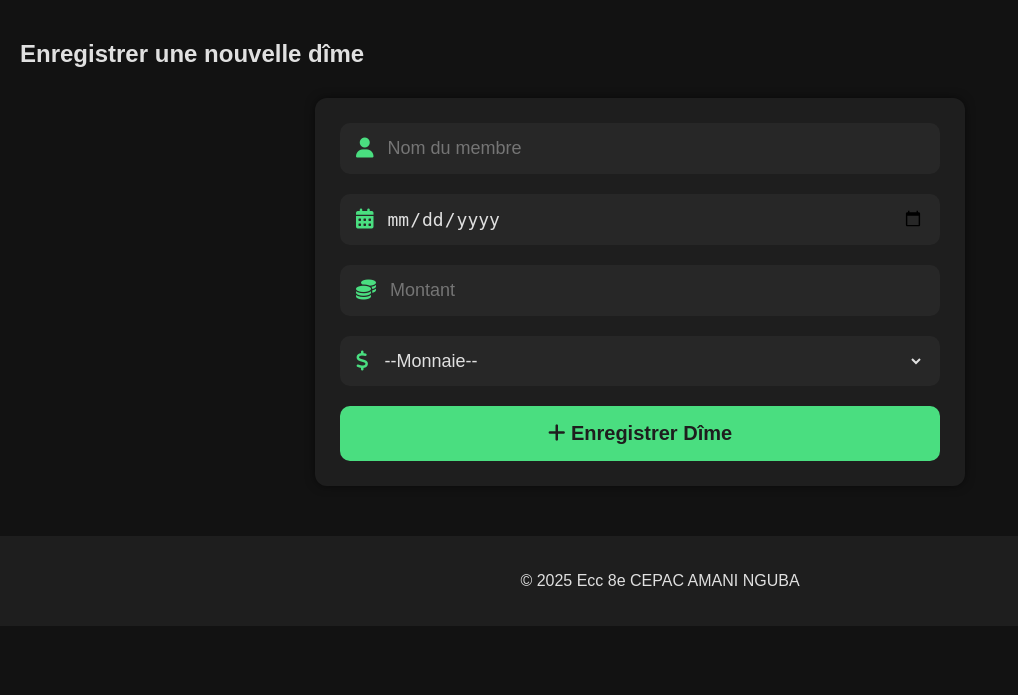
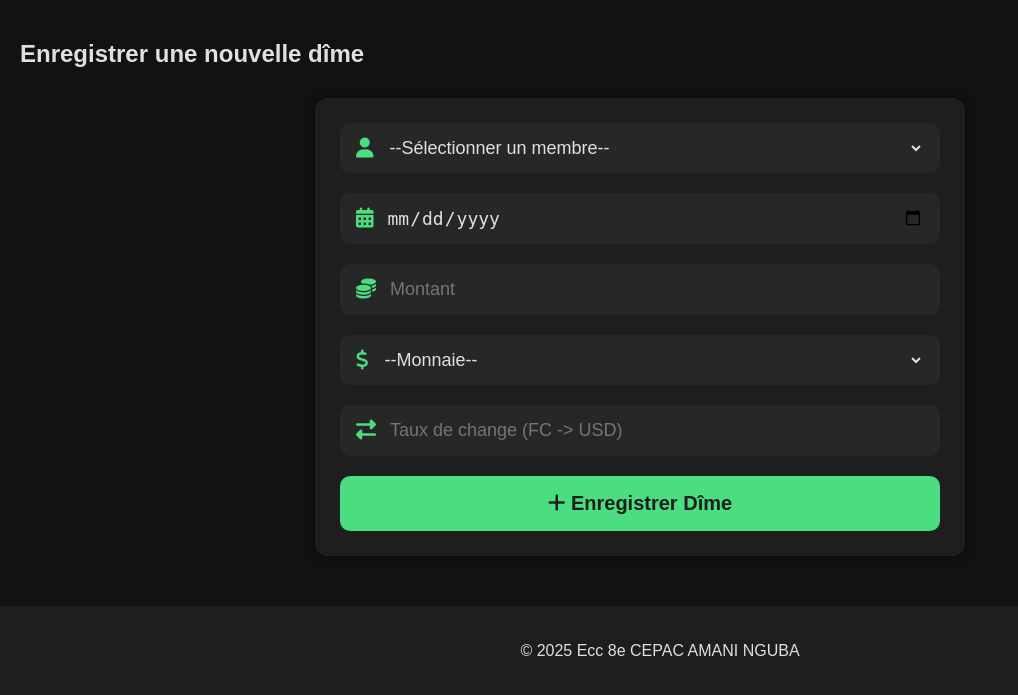
Before and after one commit to Andrebeet1/dimeamaninguba, a Flask app: page /enregistrer_dime in a window 1280 px wide. Shown: the part 89-784 px from the top of the page, without its empty margins (0-1018 px from the left). Run offline with Flask 3, Linux system fonts and the light colour scheme; the visitor is signed in with stand-in values (Sample User, id 1); data that the repository does not hold is empty.

Commit message:
Update enregistrer_dime.html

```diff
--- a/templates/enregistrer_dime.html
+++ b/templates/enregistrer_dime.html
@@ -4,23 +4,30 @@
 <h2>Enregistrer une nouvelle dîme</h2>
 
 <form id="dimeForm" class="formulaire" method="POST" action="{{ url_for('enregistrer_dime') }}">
+    <!-- Sélection du membre -->
     <div class="input-group">
         <i class="fas fa-user"></i>
-        <input list="membresList" name="membre_nom" placeholder="Nom du membre" autocomplete="on" required>
-        <datalist id="membresList">
+        <select name="membre_id" required>
+            <option value="">--Sélectionner un membre--</option>
             {% for membre in membres %}
-            <option value="{{ membre.nom }} {{ membre.postnom }}">
+            <option value="{{ membre.id }}">{{ membre.nom }} {{ membre.postnom }}</option>
             {% endfor %}
-        </datalist>
+        </select>
     </div>
+
+    <!-- Date -->
     <div class="input-group">
         <i class="fas fa-calendar-alt"></i>
         <input type="date" name="date" placeholder="Date" required>
     </div>
+
+    <!-- Montant -->
     <div class="input-group">
         <i class="fas fa-coins"></i>
         <input type="number" step="0.01" name="montant" placeholder="Montant" required>
     </div>
+
+    <!-- Monnaie -->
     <div class="input-group">
         <i class="fas fa-dollar-sign"></i>
         <select name="monnaie" required>
@@ -29,13 +36,17 @@
             <option value="USD">USD</option>
         </select>
     </div>
-    <div class="input-group" id="tauxChangeGroup" style="display:none;">
+
+    <!-- Taux de change (optionnel) -->
+    <div class="input-group">
         <i class="fas fa-exchange-alt"></i>
-        <input type="number" step="0.01" name="taux_change" placeholder="Taux de change" id="tauxChangeInput">
+        <input type="number" step="0.01" name="taux_change" placeholder="Taux de change (FC -> USD)">
     </div>
+
     <button type="submit"><i class="fas fa-plus"></i> Enregistrer Dîme</button>
 </form>
 
+<!-- Messages flash -->
 <div id="message">
     {% with messages = get_flashed_messages() %}
         {% if messages %}
@@ -45,23 +56,6 @@
         {% endif %}
     {% endwith %}
 </div>
-
-<script>
-const monnaieSelect = document.querySelector('select[name="monnaie"]');
-const tauxGroup = document.getElementById('tauxChangeGroup');
-const tauxInput = document.getElementById('tauxChangeInput');
-
-monnaieSelect.addEventListener('change', () => {
-    if (monnaieSelect.value === 'FC') {
-        tauxGroup.style.display = 'flex';
-        tauxInput.required = true;
-    } else {
-        tauxGroup.style.display = 'none';
-        tauxInput.required = false;
-        tauxInput.value = '';
-    }
-});
-</script>
 
 <style>
 .formulaire {
@@ -75,6 +69,7 @@ monnaieSelect.addEventListener('change', () => {
     border-radius: 12px;
     box-shadow: 0 0 10px rgba(0,0,0,0.5);
 }
+
 .input-group {
     display: flex;
     align-items: center;
@@ -83,11 +78,13 @@ monnaieSelect.addEventListener('change', () => {
     padding: 14px 16px;
     transition: transform 0.2s, background-color 0.2s;
 }
+
 .input-group i {
     margin-right: 12px;
     color: #4ADE80;
     font-size: 20px;
 }
+
 .input-group input,
 .input-group select {
     border: none;
@@ -96,14 +93,17 @@ monnaieSelect.addEventListener('change', () => {
     font-size: 18px;
     width: 100%;
 }
+
 .input-group input:focus,
 .input-group select:focus {
     outline: none;
 }
+
 .input-group:hover {
     background-color: #333333;
     transform: scale(1.02);
 }
+
 .formulaire button {
     width: 100%;
     padding: 16px;
@@ -116,10 +116,12 @@ monnaieSelect.addEventListener('change', () => {
     cursor: pointer;
     transition: transform 0.2s, background-color 0.2s;
 }
+
 .formulaire button:hover {
     background-color: #22c55e;
     transform: scale(1.05);
 }
+
 #message {
     text-align: center;
     margin-top: 18px;
```
